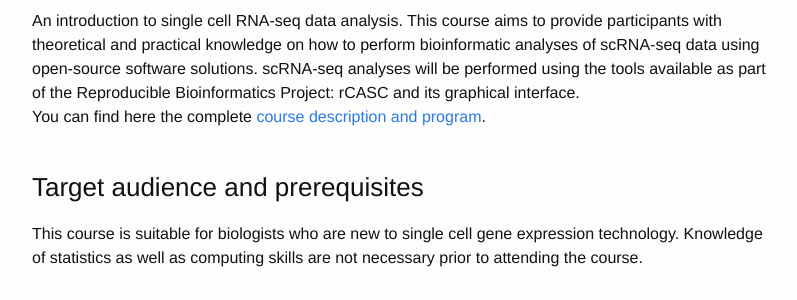
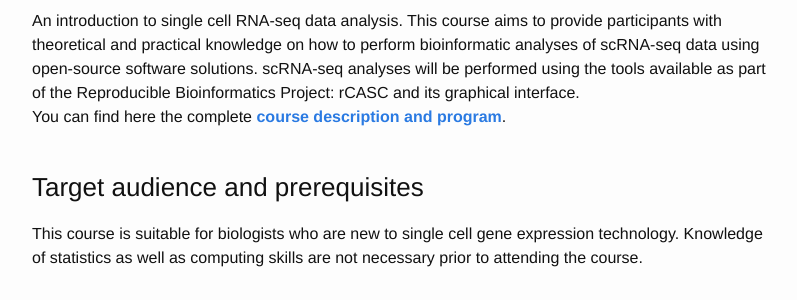
Before and after one commit to ELIXIR-IIB-training/website, a Jekyll site: the page built from _posts/2022-09-28-scRNA-seq-Workshop.md, in a window 1280 px wide. Shown: the part 1669-1969 px from the top of the page, without its empty margins (238-1035 px from the left). Built offline with Jekyll 4.4.1, drawn with Linux system fonts in a browser that asks for light colours.

Commit message:
Bold changes

```diff
--- a/_posts/2022-09-28-scRNA-seq-Workshop.md
+++ b/_posts/2022-09-28-scRNA-seq-Workshop.md
@@ -67,7 +67,7 @@ A maximum of **20** candidates will be accepted for the course. Priority will be
 
 ### Course Description
 An introduction to single cell RNA-seq data analysis. This course aims to provide participants with theoretical and practical knowledge on how to perform bioinformatic analyses of scRNA-seq data using open-source software solutions. scRNA-seq analyses will be performed using the tools available as part of the Reproducible Bioinformatics Project: rCASC and its graphical interface.<br>
-You can find here the complete [course description and program](https://github.com/ELIXIR-IIB-training/website/tree/gh-pages/docs/booklet_v2.pdf).
+You can find here the complete **[course description and program](https://github.com/ELIXIR-IIB-training/website/tree/gh-pages/docs/booklet_v2.pdf)**.
 <br>
 <br>
 
```
